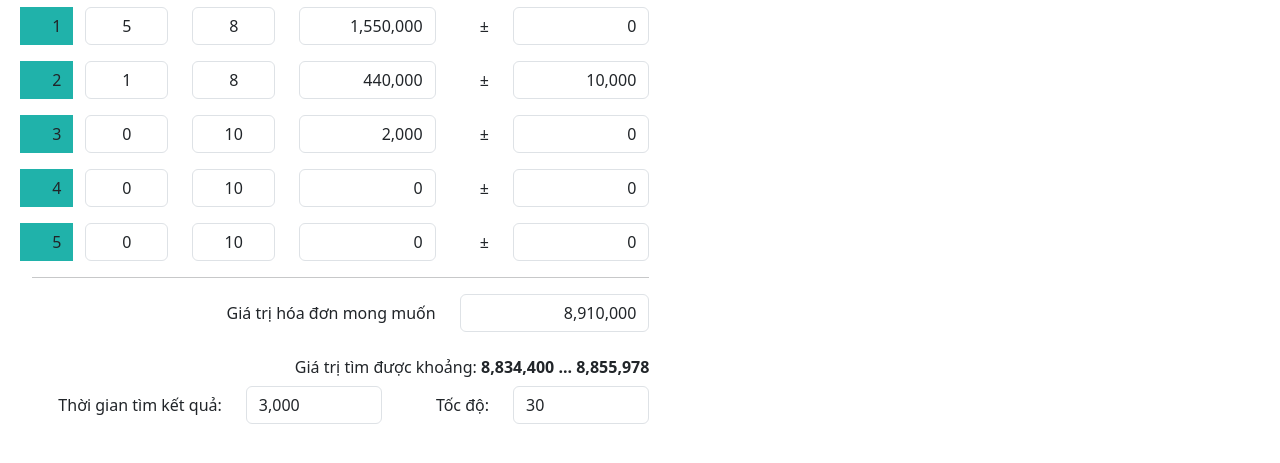
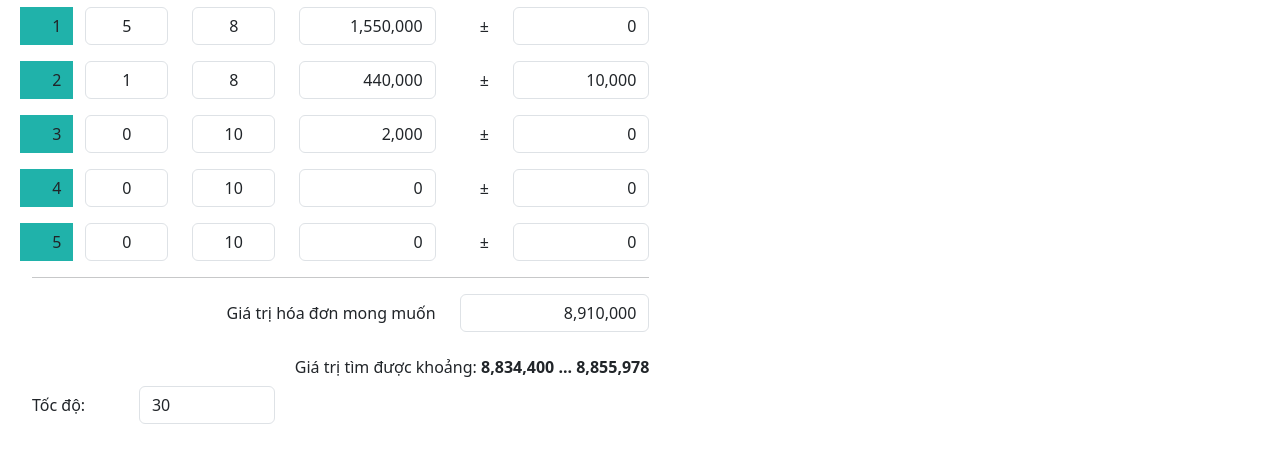
Before and after one commit to mayinthenhua/autoprice, a plain HTML site: page index.html in a window 1280 px wide. Both pictures are taken after a click on the button "Tìm kết quả". Shown: the part 127-590 px from the top of the page. Drawn offline with nearby package versions, Linux system fonts and the light colour scheme.

Commit message:
edit timeout div

```diff
--- a/index.html
+++ b/index.html
@@ -152,11 +152,12 @@
                   </div>
 
                   <div  class="row mb-3">
-                    <label class="col-sm-4 col-form-label text-end" >Thời gian tìm kết quả:</label>
-                    <div class="col-sm-3">
+                   <!--<label class="col-sm-4 col-form-label d-none text-end" >Thời gian tìm kết quả:</label>
+                    <div class="col-sm-3 d-none">
                         <input id="input-timeout"  class="form-control" type="text" >
                     </div>
-                    <label class="col-sm-2 col-form-label text-end" >Tốc độ:</label>
+                    -->
+                    <label class="col-sm-2 col-form-label" >Tốc độ:</label>
                     <div class="col-sm-3">
                         <input id="input-speed"  class="form-control" type="text" >
                     </div>
@@ -251,7 +252,7 @@
         $('#price5').val(0);
         $('#range5').val(0);
         $('#total').val(formatNumber(8910000));
-        $('#input-timeout').val(formatNumber(3000));
+      //  $('#input-timeout').val(formatNumber(3000));
         $('#input-speed').val(30);
     $('#btnResult').click(function(){
 
@@ -280,7 +281,7 @@
         let price5 =parseNumber($('#price5').val(),10);
         let range5 =parseNumber($('#range5').val(),10);
         let total =parseNumber($('#total').val(),10);
-        let timeout =parseNumber($('#input-timeout').val(),10);
+        let timeout =3000;//parseNumber($('#input-timeout').val(),10);
         let step =parseNumber($('#input-speed').val(),10);
         let totalRange = [];
         let found=false;
```
